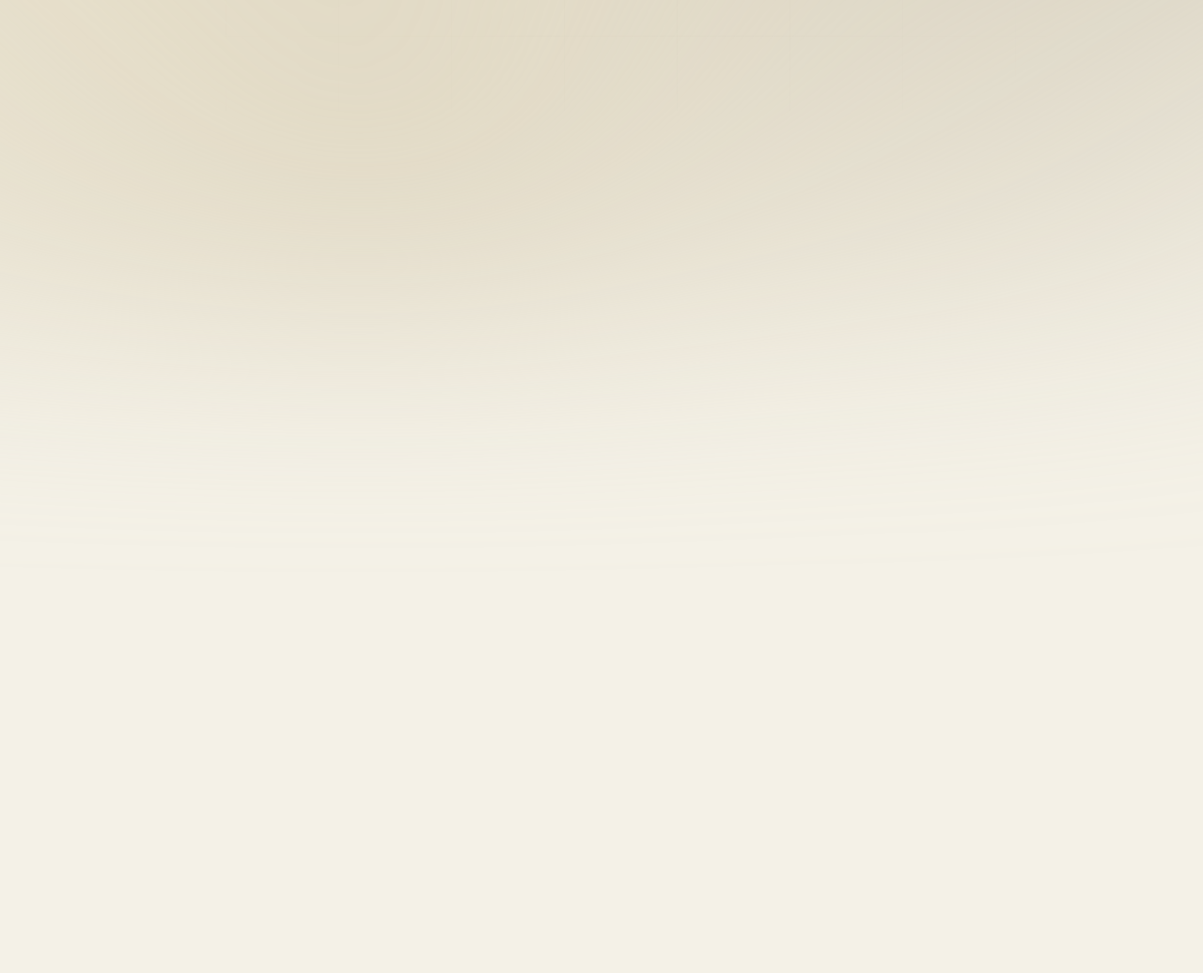
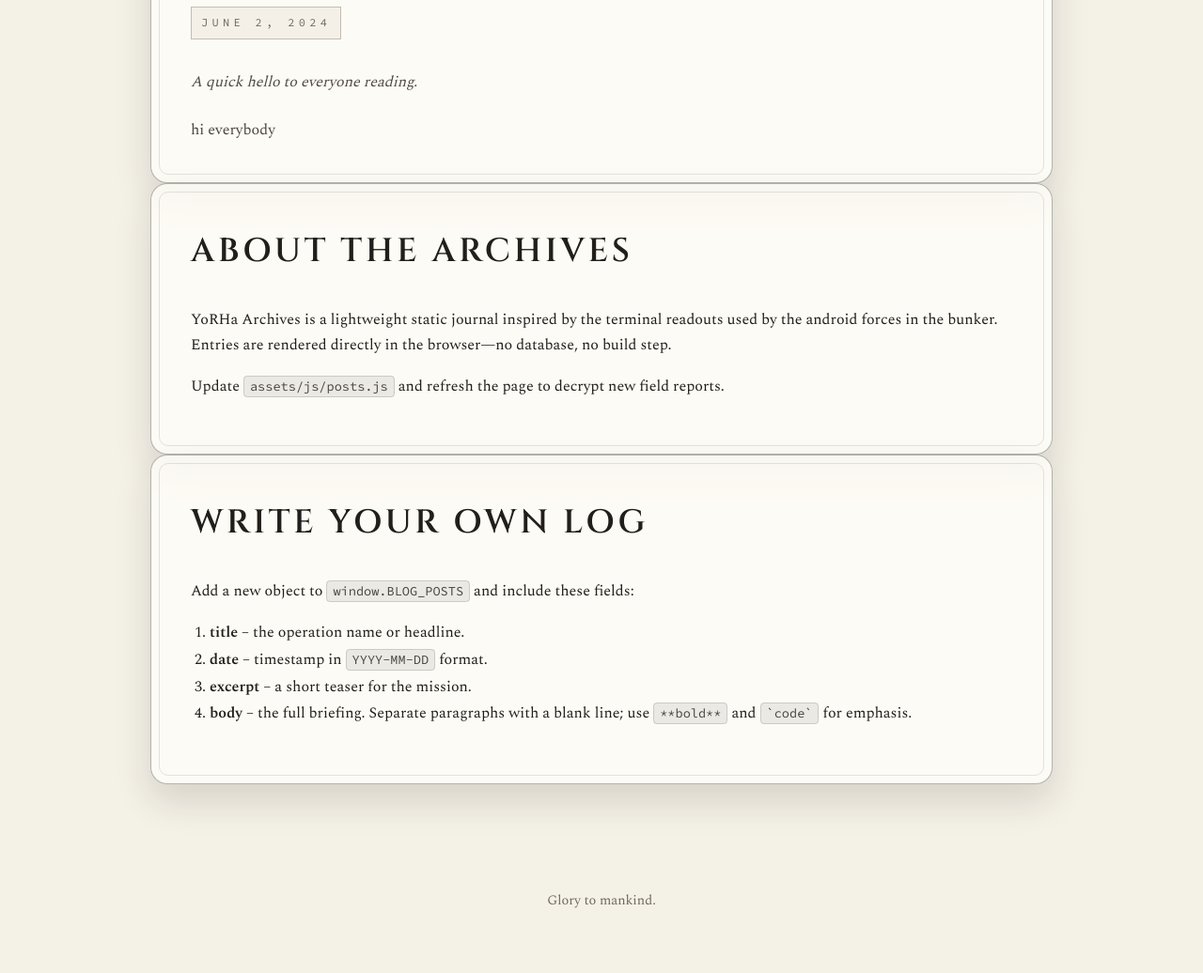
Before and after one commit to dotxdaemon/blog, a plain HTML site: page index.html in a window 1280 px wide. Shown: the part 682-1718 px from the top of the page at 94% size. Before the commit the page ends 800 px from the top, so only its background shows below. Drawn offline with nearby package versions, Linux system fonts and the light colour scheme.

Commit message:
Restore home layout and enable post rendering

```diff
--- a/index.html
+++ b/index.html
@@ -17,6 +17,10 @@
     <div class="background-grid" aria-hidden="true"></div>
     <header class="site-header">
       <div class="container">
+        <div>
+          <a class="logo" href="#posts">YoRHa Archives</a>
+          <p class="tagline">Mission logs from the bunker command archive</p>
+        </div>
         <nav class="site-nav" aria-label="Site navigation">
           <a href="#posts" class="pill">Posts</a>
           <a href="#about" class="pill">About</a>
@@ -25,8 +29,58 @@
       </div>
     </header>
 
-    <div id="posts" hidden></div>
-    <div id="about" hidden></div>
-    <div id="write" hidden></div>
+    <main>
+      <div class="container">
+        <section id="posts" class="intro-card" aria-labelledby="posts-heading">
+          <h1 id="posts-heading">Latest transmissions</h1>
+          <p>
+            Pull up a chair in the command center. These archived dispatches from the
+            YoRHa bunker fade in as soon as they're decrypted.
+          </p>
+        </section>
+
+        <section class="post-list" aria-live="polite"></section>
+
+        <section id="about" class="info-card" aria-labelledby="about-heading">
+          <h2 id="about-heading">About the archives</h2>
+          <p>
+            YoRHa Archives is a lightweight static journal inspired by the terminal
+            readouts used by the android forces in the bunker. Entries are rendered
+            directly in the browser—no database, no build step.
+          </p>
+          <p>
+            Update <code>assets/js/posts.js</code> and refresh the page to decrypt new
+            field reports.
+          </p>
+        </section>
+
+        <section id="write" class="info-card" aria-labelledby="write-heading">
+          <h2 id="write-heading">Write your own log</h2>
+          <p>
+            Add a new object to <code>window.BLOG_POSTS</code> and include these
+            fields:
+          </p>
+          <ol class="instructions">
+            <li><strong>title</strong> – the operation name or headline.</li>
+            <li><strong>date</strong> – timestamp in <code>YYYY-MM-DD</code> format.</li>
+            <li><strong>excerpt</strong> – a short teaser for the mission.</li>
+            <li>
+              <strong>body</strong> – the full briefing. Separate paragraphs with a
+              blank line; use <code>**bold**</code> and <code>`code`</code> for
+              emphasis.
+            </li>
+          </ol>
+        </section>
+      </div>
+    </main>
+
+    <footer class="site-footer">
+      <div class="container">
+        <p>Glory to mankind.</p>
+      </div>
+    </footer>
+
+    <script src="assets/js/posts.js"></script>
+    <script src="assets/js/app.js" type="module"></script>
   </body>
 </html>
```
